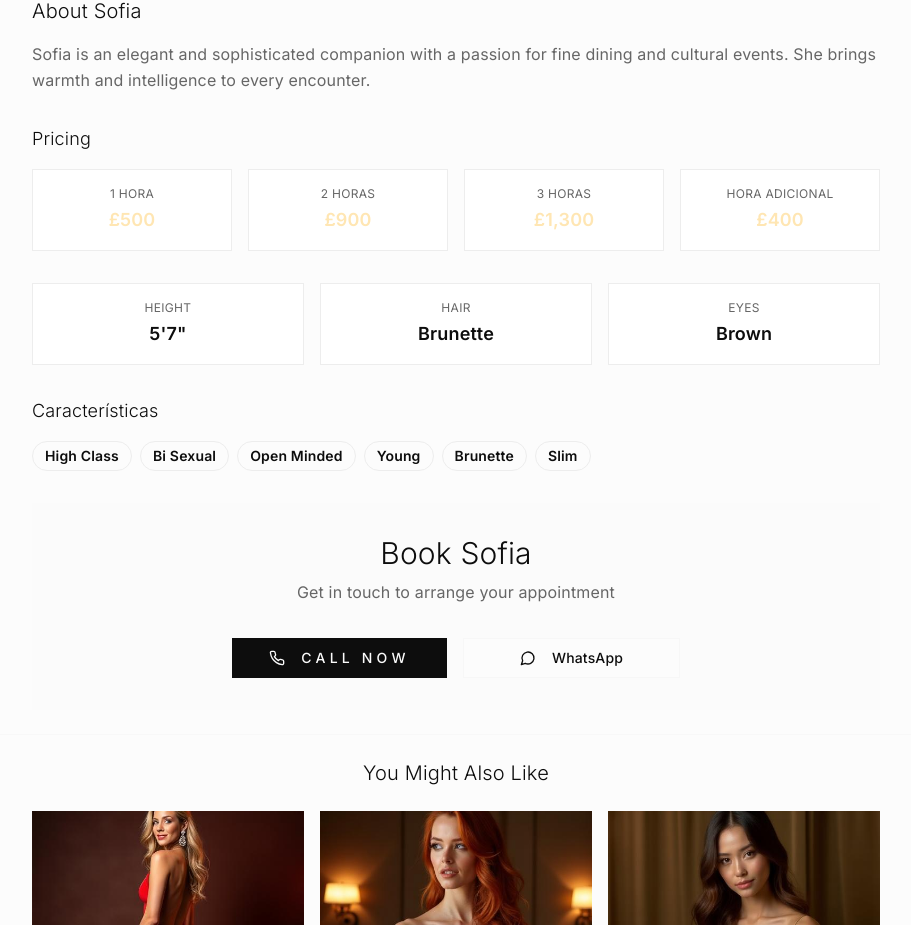
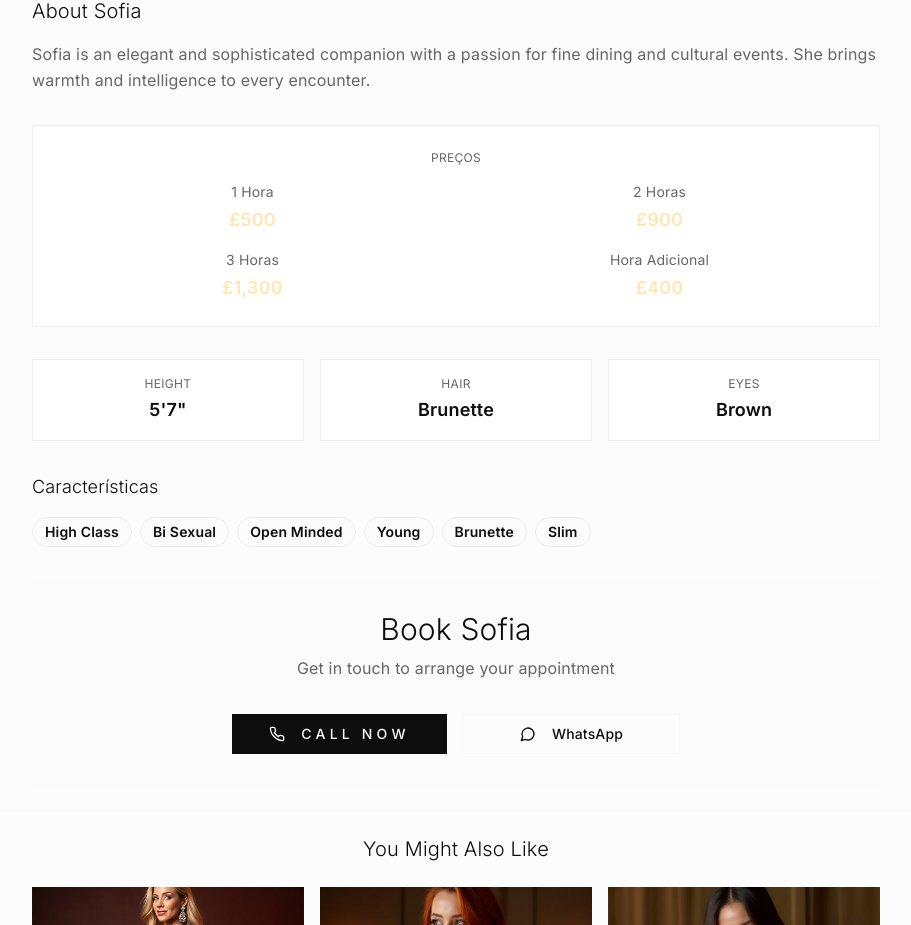
Before and after one commit to karolyncambuigomes-afk/site-doctor-magic, a React (Vite) app: page /models/1 in a window 1280 px wide. Shown: the part 1057-1982 px from the top of the page, without its empty margins (184-1095 px from the left). Built offline with nearby package versions, Linux system fonts and the light colour scheme.

Commit message:
Group pricing information

```diff
--- a/src/pages/ModelProfile.tsx
+++ b/src/pages/ModelProfile.tsx
@@ -200,23 +200,25 @@ export const ModelProfile: React.FC = () => {
 
           {/* Pricing Section */}
           <div className="mb-8">
-            <h3 className="text-lg font-light text-foreground mb-4">Pricing</h3>
-            <div className="grid grid-cols-2 md:grid-cols-4 gap-4">
-              <div className="bg-card border border-border rounded-lg p-4 text-center">
-                <div className="text-xs text-muted-foreground mb-1 uppercase tracking-wide">1 Hora</div>
+            <div className="bg-card border border-border rounded-lg p-6">
+              <div className="text-xs text-muted-foreground mb-4 uppercase tracking-wide text-center">Preços</div>
+              <div className="grid grid-cols-2 gap-4 text-center">
+                <div>
+                  <div className="text-sm text-muted-foreground mb-1">1 Hora</div>
                   <div className="text-lg font-semibold text-accent">{model.pricing.oneHour}</div>
                 </div>
-              <div className="bg-card border border-border rounded-lg p-4 text-center">
-                <div className="text-xs text-muted-foreground mb-1 uppercase tracking-wide">2 Horas</div>
+                <div>
+                  <div className="text-sm text-muted-foreground mb-1">2 Horas</div>
                   <div className="text-lg font-semibold text-accent">{model.pricing.twoHours}</div>
                 </div>
-              <div className="bg-card border border-border rounded-lg p-4 text-center">
-                <div className="text-xs text-muted-foreground mb-1 uppercase tracking-wide">3 Horas</div>
+                <div>
+                  <div className="text-sm text-muted-foreground mb-1">3 Horas</div>
                   <div className="text-lg font-semibold text-accent">{model.pricing.threeHours}</div>
                 </div>
-              <div className="bg-card border border-border rounded-lg p-4 text-center">
-                <div className="text-xs text-muted-foreground mb-1 uppercase tracking-wide">Hora Adicional</div>
+                <div>
+                  <div className="text-sm text-muted-foreground mb-1">Hora Adicional</div>
                   <div className="text-lg font-semibold text-accent">{model.pricing.additionalHour}</div>
+                </div>
               </div>
             </div>
           </div>
```
Lines whose indentation alone changed are shown as unchanged.
